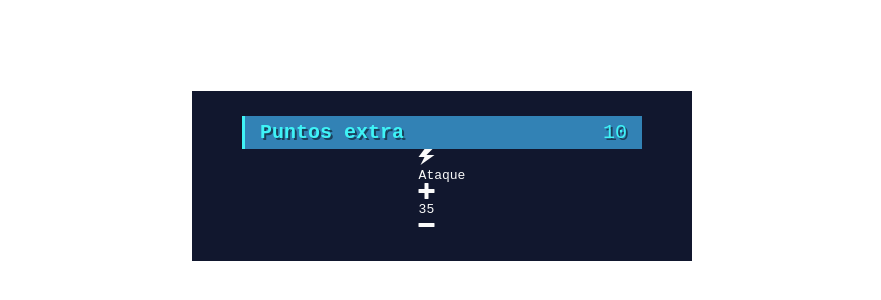
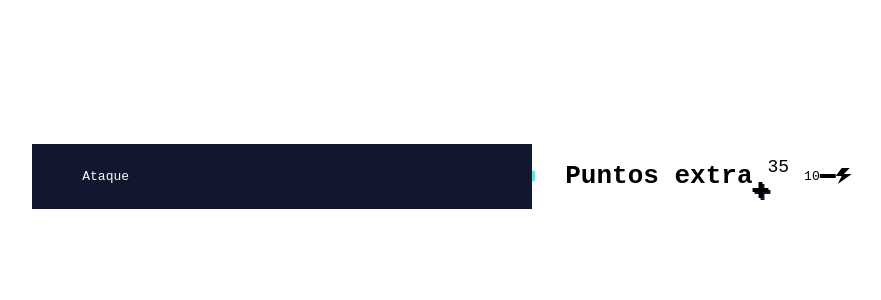
Before and after one commit to ListCodeName/UnerSecEvaluaciones, a plain HTML site: page Programación III/Javascript/evaluacion 1/evaluacion1.html in a window 1280 px wide. Shown: the part 224-524 px from the top of the page, without its empty margins (198-1079 px from the left). Drawn offline with Linux system fonts and the light colour scheme; files whose address does not match are found by name.

Commit message:
Prog 3 - Evaluación 1

```diff
--- a/Programación III/Javascript/evaluacion 1/evaluacion1.html
+++ b/Programación III/Javascript/evaluacion 1/evaluacion1.html
@@ -11,28 +11,28 @@
     <!-- Realizar el código html -->
 
     <div class="menu-estadisticas">
-        <div class="puntos-adicionales">
-            <h1>Puntos extra</h1>
-            <p id="puntos-disponibles">10</p>
-        </div>
-
-        <div class="estadisticas">
-            <div class="atributo">
-                <div class="atrib-tipo">
-                    <span class="icon-power"></span>
-                    <p>Ataque</p>
-                </div>
-                <div class="atrib-botones">
-                    <span class="icon-plus"></span>
-                    <p id="ataque-valor">35</p>
-                    <span class="icon-minus"></span>
-                </div>
-            </div>
-        </div>
+        <p>Ataque</p>
 
     </div>
 
+    <div class="puntos-adicionales">
+    </div>
+    <h1>Puntos extra</h1>
+    <div class="atrib-botones">
+        <p id="ataque-valor">35</p>
+        <span class="icon-plus" id="sumar"></span>
+    </div>
 
+    <p id="puntos-disponibles">10</p>
+    <div class="estadisticas">
+        <div class="atributo">
+        </div>
+    </div>
+    <span class="icon-minus" id="restar"></span>
+
+    <div class="atrib-tipo">
+    </div>
+    <span class="icon-power"></span>
 
     <!-- - - - - - - - - - - - - -->
     <script src="script.js"></script>
--- a/Programación III/Javascript/evaluacion 1/script.js
+++ b/Programación III/Javascript/evaluacion 1/script.js
@@ -0,0 +1,13 @@
+// Elementos de la web
+let botonSuma = document.getElementById("sumar");
+let divAtaque = document.getElementById("ataque-valor");
+
+
+
+// Eventos de la web
+botonSuma.addEventListener("click",()=>{
+    let tempAtaque = Number(divAtaque.innerHTML);
+    let tempPuntos = Number(divPuntos.innerHTML);
+
+
+});
--- a/Programación III/Javascript/evaluacion 1/style.css
+++ b/Programación III/Javascript/evaluacion 1/style.css
@@ -25,13 +25,7 @@ body{
 }
 
 .puntos-adicionales{
-    width: 100%;
-    display: flex;
-    justify-content: space-between;
-    align-items: center;
-    background: #3282b5;
     border-left: 3px solid #3ff3f6;
-    color: #3ff3f6;
     text-shadow: 2px 2px 0px rgba(0,0,0,0.5);
     padding: 5px 15px;
 }
@@ -48,9 +42,47 @@ body{
 
 
 .estadisticas{
-    width: 100%;
-    display: flex;
-    flex-direction: column;
+
+}
+
+.atributo{
+    margin: 5px 0px;
+    box-shadow: 0px 2px 3px rgba(255,255,255,0.75);
+}
+
+.atrib-tipo{
+
+}
+
+.atrib-tipo span{
+    padding: 5px;
+    font-size: 20px;
+}
+
+.atrib-tipo p{
+    font-size: 18px;
+}
+
+
+
+
+.atrib-botones{
     justify-content: center;
     align-items: center;
 }
+
+.atrib-botones span{
+    text-shadow: 2px 2px 0px #11172e;
+    cursor: pointer;
+}
+
+.atrib-botones span:hover{
+    background: #3ff3f6;
+}
+
+.atrib-botones p{
+    font-size: 18px;
+    padding: 5px 15px;
+
+
+}
```
Also changed, not shown: Programación III/Javascript/evaluacion 1/image.png (added).
